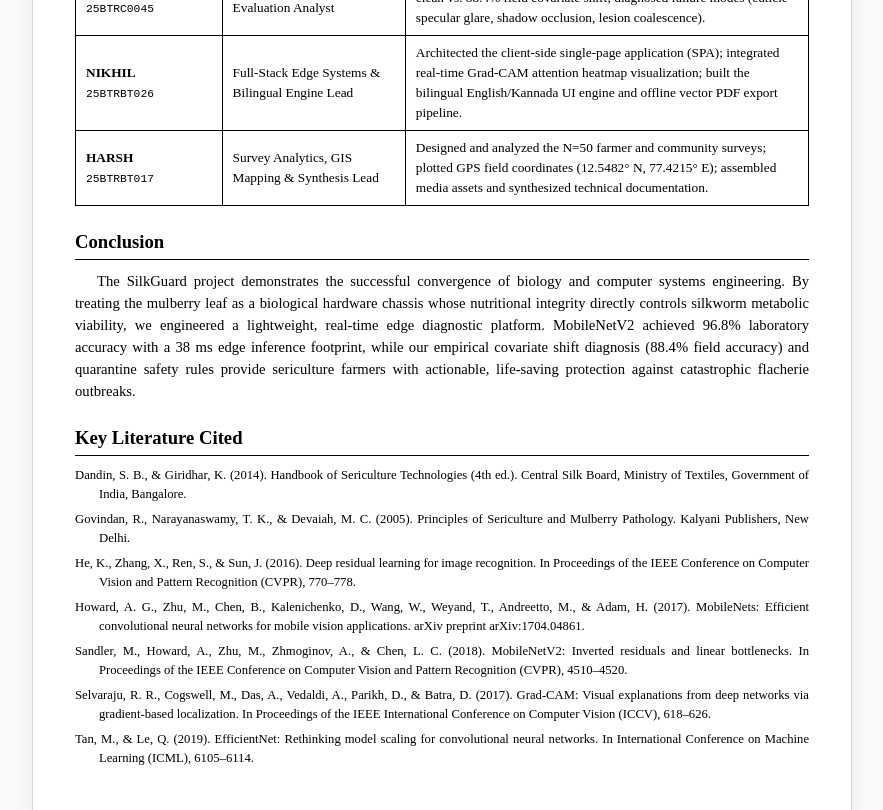
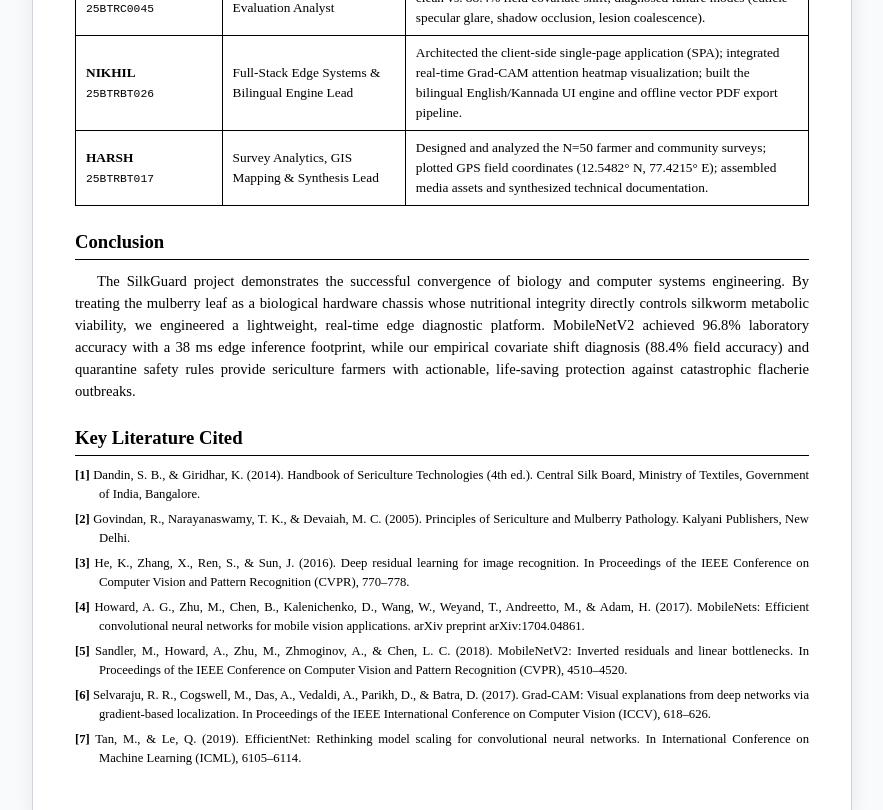
Before and after one commit to SmoothnOperator/SilkGuard, a plain HTML site: page SilkGuard_Combined_Group_Report.html in a window 1280 px wide. Shown: the part 4399-5209 px from the top of the page, without its empty margins (198-1081 px from the left). Drawn offline with Linux system fonts and the light colour scheme.

Commit message:
Add formal bracketed numbering [1]-[7] to Key Literature Cited references

```diff
--- a/SilkGuard_Combined_Group_Report.html
+++ b/SilkGuard_Combined_Group_Report.html
@@ -515,13 +515,13 @@
 
     <h2 class="report-heading">Key Literature Cited</h2>
     <div class="citation-list">
-      <div class="citation-item">Dandin, S. B., &amp; Giridhar, K. (2014). Handbook of Sericulture Technologies (4th ed.). Central Silk Board, Ministry of Textiles, Government of India, Bangalore.</div>
-      <div class="citation-item">Govindan, R., Narayanaswamy, T. K., &amp; Devaiah, M. C. (2005). Principles of Sericulture and Mulberry Pathology. Kalyani Publishers, New Delhi.</div>
-      <div class="citation-item">He, K., Zhang, X., Ren, S., &amp; Sun, J. (2016). Deep residual learning for image recognition. In Proceedings of the IEEE Conference on Computer Vision and Pattern Recognition (CVPR), 770–778.</div>
-      <div class="citation-item">Howard, A. G., Zhu, M., Chen, B., Kalenichenko, D., Wang, W., Weyand, T., Andreetto, M., &amp; Adam, H. (2017). MobileNets: Efficient convolutional neural networks for mobile vision applications. arXiv preprint arXiv:1704.04861.</div>
-      <div class="citation-item">Sandler, M., Howard, A., Zhu, M., Zhmoginov, A., &amp; Chen, L. C. (2018). MobileNetV2: Inverted residuals and linear bottlenecks. In Proceedings of the IEEE Conference on Computer Vision and Pattern Recognition (CVPR), 4510–4520.</div>
-      <div class="citation-item">Selvaraju, R. R., Cogswell, M., Das, A., Vedaldi, A., Parikh, D., &amp; Batra, D. (2017). Grad-CAM: Visual explanations from deep networks via gradient-based localization. In Proceedings of the IEEE International Conference on Computer Vision (ICCV), 618–626.</div>
-      <div class="citation-item">Tan, M., &amp; Le, Q. (2019). EfficientNet: Rethinking model scaling for convolutional neural networks. In International Conference on Machine Learning (ICML), 6105–6114.</div>
+      <div class="citation-item"><strong>[1]</strong> Dandin, S. B., &amp; Giridhar, K. (2014). Handbook of Sericulture Technologies (4th ed.). Central Silk Board, Ministry of Textiles, Government of India, Bangalore.</div>
+      <div class="citation-item"><strong>[2]</strong> Govindan, R., Narayanaswamy, T. K., &amp; Devaiah, M. C. (2005). Principles of Sericulture and Mulberry Pathology. Kalyani Publishers, New Delhi.</div>
+      <div class="citation-item"><strong>[3]</strong> He, K., Zhang, X., Ren, S., &amp; Sun, J. (2016). Deep residual learning for image recognition. In Proceedings of the IEEE Conference on Computer Vision and Pattern Recognition (CVPR), 770–778.</div>
+      <div class="citation-item"><strong>[4]</strong> Howard, A. G., Zhu, M., Chen, B., Kalenichenko, D., Wang, W., Weyand, T., Andreetto, M., &amp; Adam, H. (2017). MobileNets: Efficient convolutional neural networks for mobile vision applications. arXiv preprint arXiv:1704.04861.</div>
+      <div class="citation-item"><strong>[5]</strong> Sandler, M., Howard, A., Zhu, M., Zhmoginov, A., &amp; Chen, L. C. (2018). MobileNetV2: Inverted residuals and linear bottlenecks. In Proceedings of the IEEE Conference on Computer Vision and Pattern Recognition (CVPR), 4510–4520.</div>
+      <div class="citation-item"><strong>[6]</strong> Selvaraju, R. R., Cogswell, M., Das, A., Vedaldi, A., Parikh, D., &amp; Batra, D. (2017). Grad-CAM: Visual explanations from deep networks via gradient-based localization. In Proceedings of the IEEE International Conference on Computer Vision (ICCV), 618–626.</div>
+      <div class="citation-item"><strong>[7]</strong> Tan, M., &amp; Le, Q. (2019). EfficientNet: Rethinking model scaling for convolutional neural networks. In International Conference on Machine Learning (ICML), 6105–6114.</div>
     </div>
   </div>
 
```
Also changed, not shown: SilkGuard_Experiential_Learning_Report.html (+7 -7 lines).
